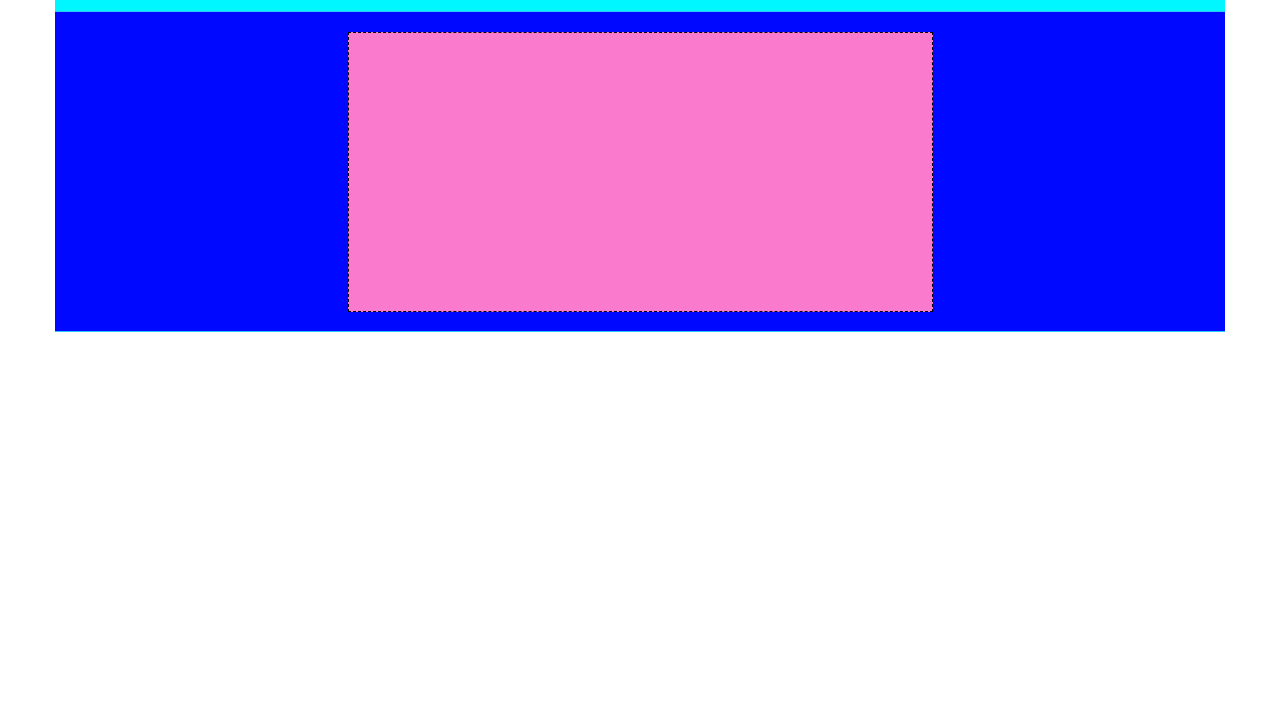
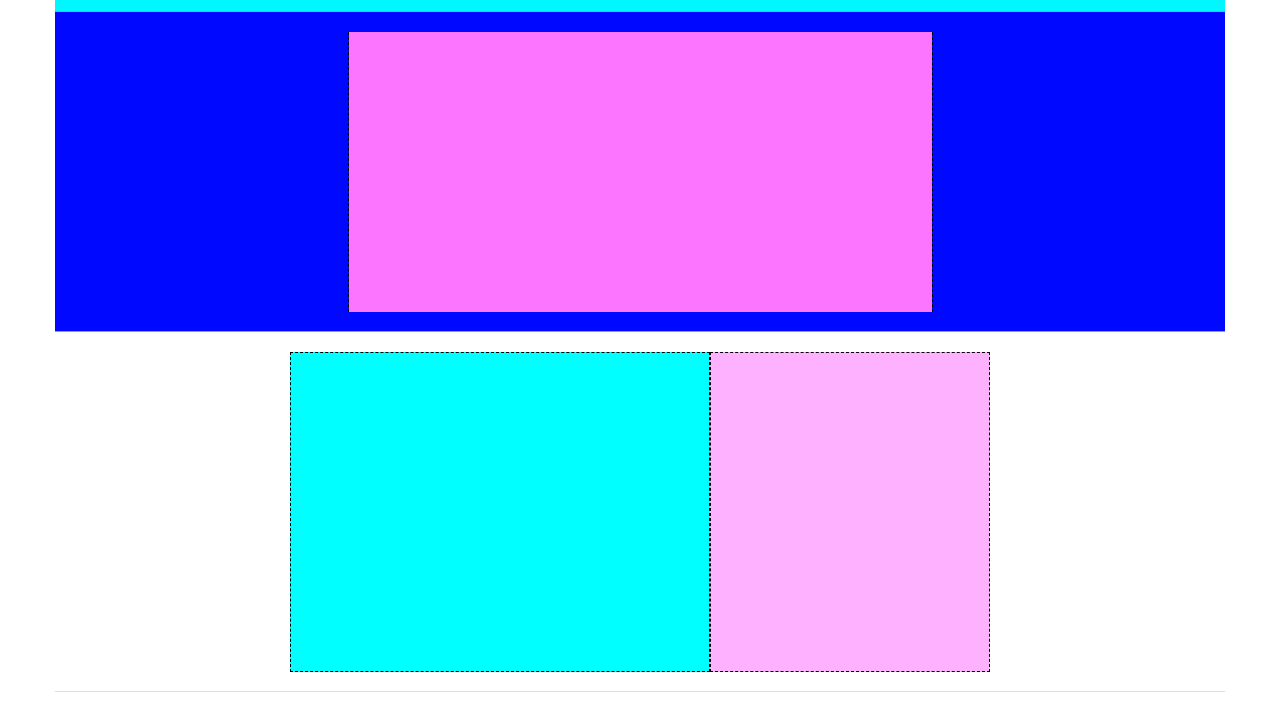
Before and after one commit to michelecanini/htmlcss-struttura-discord, a plain HTML site: page index.html in a window 1280 px wide. Shown: the part 48-758 px from the top of the page. Drawn offline with Linux system fonts and the light colour scheme.

Commit message:
insert second section of main

```diff
--- a/css/style.css
+++ b/css/style.css
@@ -31,8 +31,6 @@
     border: 1px dashed black;
     width: 20%;
     height: 100%;
-
-
 }
 
 .col-link{
@@ -40,7 +38,6 @@
     border: 1px dashed black;
     width: 60%;
     height: 100%;
-
 }
 
 /*impostazioni link e lista*/
@@ -72,7 +69,7 @@ a{
     margin-top: 5px;
 }
 
-/*impostazioni main e sezioni*/
+/*impostazioni prima sezione main*/
 
 .container-one-sez{
     background-color: rgb(0, 8, 255);
@@ -85,7 +82,6 @@ a{
 }
 
 .row-one-sez{
-    background-color:rgb(250, 123, 206);
     height: 280px;
     width: 50%;
     margin: auto;
@@ -94,3 +90,45 @@ a{
     justify-content: space-around;
     border: 1px dashed black;
 }
+
+.col-one-sez{
+    height: 280px;
+    width: 100%;
+    background-color: rgb(251, 117, 254);
+}
+
+/*impostazioni seconda sezione main*/
+
+
+.container-two-sez{
+    background-color: white;
+    max-width: 1170px;
+    height: 360px;
+    display: flex;
+    margin: 0 auto;
+    border-bottom: 1px solid rgb(222, 222, 222)
+
+}
+
+.row-two-sez{
+    height: 320px;
+    width: 700px;
+    margin: auto;
+    align-items: center;
+    display: flex;
+    justify-content: space-around;
+}
+
+.col60-two-sez{
+        background-color: aqua;
+        border: 1px dashed black;
+        width: 60%;
+        height: 100%;
+}
+
+.col40-two-sez{
+    background-color: rgb(254, 177, 255);
+    border: 1px dashed black;
+    width: 40%;
+    height: 100%;
+}
--- a/index.html
+++ b/index.html
@@ -32,14 +32,19 @@
     <!--fine header-->
     <!--inizio main-->
     <main>
-        <!--prima sezione 1 colonna 50%-->
+        <!--prima sezione 1 colonna 50% del tot-->
         <div class="container-one-sez">
             <div class="row-one-sez">
                 <div class="col-one-sez"></div>
             </div>
         </div>
         <!--seconda sezione 2 colonne 60% - 40%-->
-        <div></div>
+        <div class="container-two-sez">
+            <div class="row-two-sez">
+                <div class="col60-two-sez"></div>
+                <div class="col40-two-sez"></div>
+            </div>
+        </div>
         <!--terza sezione 2 colonne 40% - 60%-->
         <div></div>
         <!--quarta sezione 2 colonne 60% - 40%-->
```
